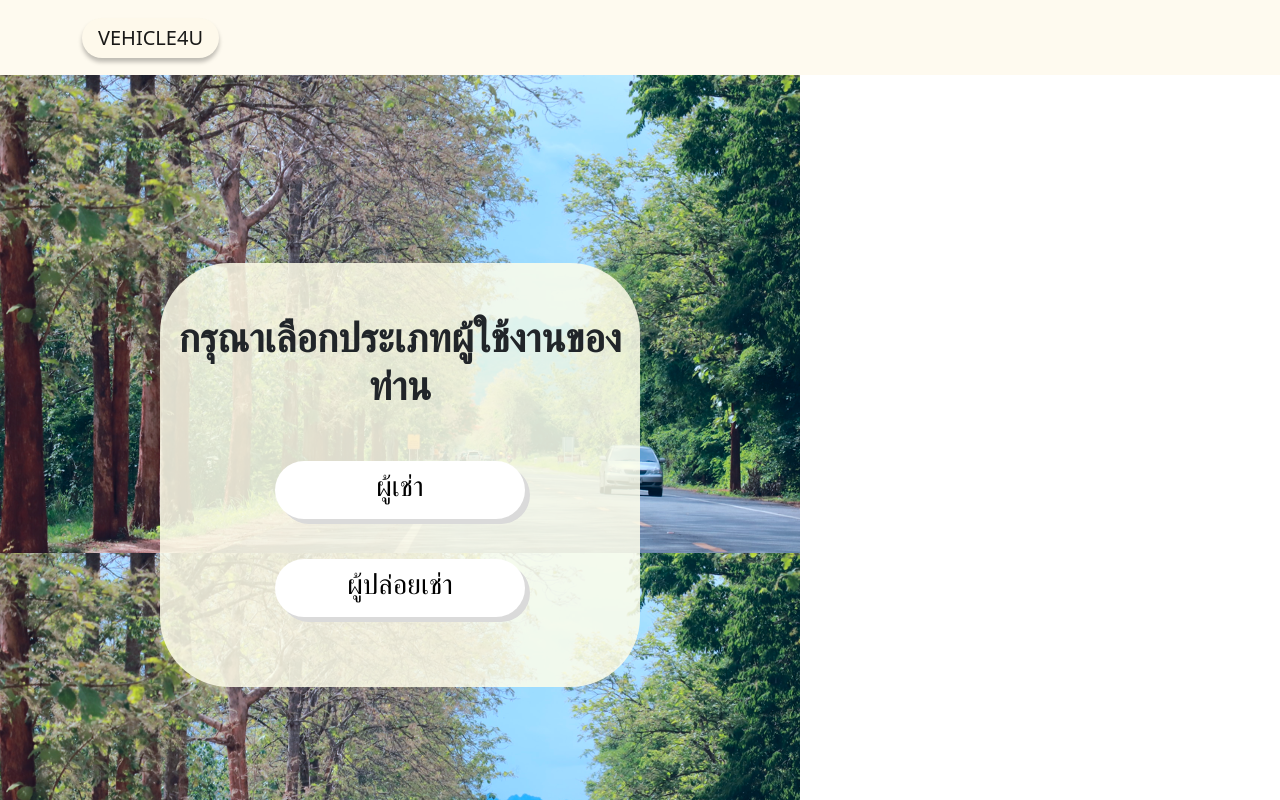
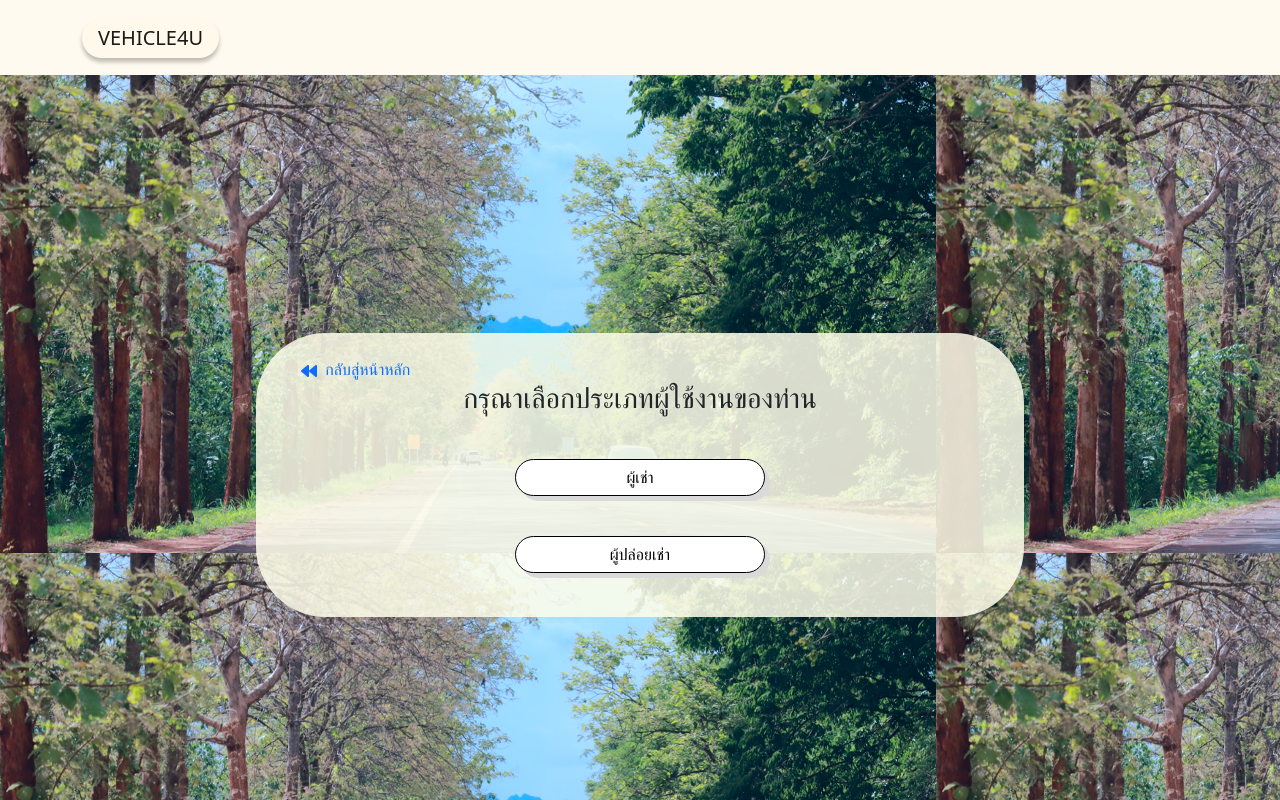
Before and after one commit to tanasak32123/Vehicle4U, a Next.js app in the folder my-app/: page /role_selection in a window 1280 px wide. Shown: the top 800 px of the page. Built offline with nearby package versions, Linux system fonts and the light colour scheme.

Commit message:
fix role_selector & route between index and role_selector

```diff
--- a/my-app/package.json
+++ b/my-app/package.json
@@ -20,6 +20,7 @@
     "react": "^18.2.0",
     "react-bootstrap": "^2.7.0",
     "react-dom": "^18.2.0",
+    "react-icons": "^4.7.1",
     "typescript": "4.9.4"
   },
   "devDependencies": {
--- a/my-app/pages/index.tsx
+++ b/my-app/pages/index.tsx
@@ -175,10 +175,7 @@ export default function Home() {
                   <small style={{ color: "white" }}>
                     ยังไม่มีบัญชีผู้ใช้งาน ?{" "}
                     <b>
-                      <Link
-                        href="/register?role=provider"
-                        style={{ color: "white" }}
-                      >
+                      <Link href="/role_selection" style={{ color: "white" }}>
                         สมัครบัญชีผู้ใช้งานที่นี่
                       </Link>
                     </b>
--- a/my-app/pages/role_selection.tsx
+++ b/my-app/pages/role_selection.tsx
@@ -1,32 +1,44 @@
-import Head from "next/head";
 import Layout from "../components/layout";
 import styles from "@/styles/role_selection.module.css";
 import bg from "../public/bgRoleSelection.png";
 import Link from "next/link";
+import { useRouter } from "next/router";
+import { FaBackward } from "react-icons/fa";
 
-export default function Home() {
+export default function RoleSelector() {
+  const router = useRouter();
 
   return (
     <Layout>
-      <div style={{
+      <div
+        style={{
           backgroundImage: `url(${bg.src})`,
-          height: '100vh',
-          width: '100vh',
+          height: "100vh",
+          width: "100vw",
           objectFit: "cover",
-        }}  className="d-flex justify-content-center align-items-center"
+        }}
+        className="d-flex justify-content-center align-items-center"
       >
-          <div className={`${styles.container}`}>
-            <h1 style={{fontWeight: "1000"}}>กรุณาเลือกประเภทผู้ใช้งานของท่าน</h1>
-            <br/>
-            <Link href="/register?role=renter" className={styles.btn}>
-              <h3 style={{fontWeight: "500"}}>ผู้เช่า</h3>
-            </Link>
-            <Link href="/register?role=provider" className={styles.btn}>
-              <h3 style={{fontWeight: "500"}}>ผู้ปล่อยเช่า</h3>
+        <div className={`py-4 ${styles.container}`}>
+          <div className={`text-start ${styles.back}`}>
+            <span style={{ color: "#0d6efd" }}>
+              <FaBackward />
+            </span>
+            &nbsp;&nbsp;
+            <Link href="/" className={`${styles.back_link}`}>
+              กลับสู่หน้าหลัก
             </Link>
           </div>
+          <h3 className="mb-0">กรุณาเลือกประเภทผู้ใช้งานของท่าน</h3>
+          <br />
+          <Link href="/register?role=renter" className={styles.btn}>
+            <h6 className="mb-0">ผู้เช่า</h6>
+          </Link>
+          <Link href="/register?role=provider" className={styles.btn}>
+            <h6 className="mb-0">ผู้ปล่อยเช่า</h6>
+          </Link>
+        </div>
       </div>
-
     </Layout>
   );
 }
--- a/my-app/styles/role_selection.module.css
+++ b/my-app/styles/role_selection.module.css
@@ -1,4 +1,5 @@
 .btn {
+  transition: 0.3s;
   text-decoration: none;
   display: inline-block;
   width: 250px;
@@ -9,10 +10,14 @@
   color: black;
   text-align: center;
   box-shadow: 5px 5px #dadada;
+  border: 1px solid black;
 }
 
 .btn:hover {
   color: inherit;
+  background-color: orange;
+  color: white;
+  border-color: white;
 }
 
 .container {
@@ -24,3 +29,15 @@
   text-align: center;
   position: relative;
 }
+
+.back {
+  padding-left: 30px;
+}
+
+.back_link {
+  text-decoration: none;
+}
+
+.back_link:hover {
+  text-decoration: underline;
+}
```
Also changed, not shown: 1 other file (tests, documents, lock files or other folders).
